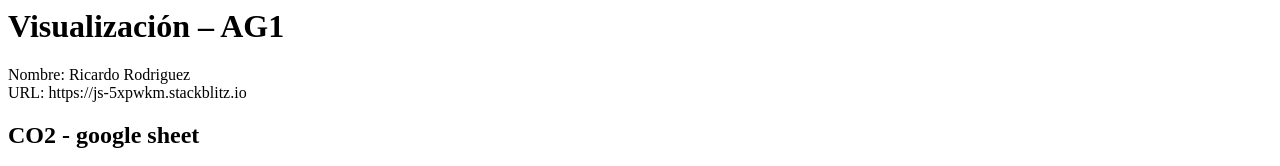
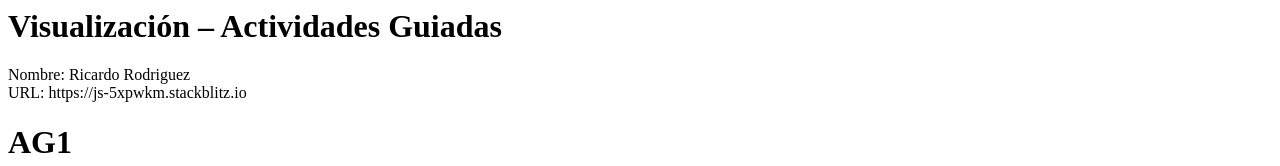
Before and after one commit to ricardo-arl/07MBIG---Visualizacion-de-Datos, a website: page index.html in a window 1280 px wide. Shown: the top 166 px of the page. Drawn offline with Linux system fonts and the light colour scheme.

Commit message:
1 file modified

```diff
--- a/index.html
+++ b/index.html
@@ -1,7 +1,8 @@
-<h1>Visualización – AG1 </h1>
+<h1>Visualización – Actividades Guiadas </h1>
 Nombre: Ricardo Rodriguez <br>
 URL: https://js-5xpwkm.stackblitz.io
 
+<h1>AG1 </h1>
 <h2>CO2 - google sheet</h2>
 <iframe width="600" height="371" seamless frameborder="0" scrolling="no" src="https://docs.google.com/spreadsheets/d/e/2PACX-1vRgwREO2sxDQCDcKpYDgI0quilJwbwGevk7dPqEWkP5A8vC1PvCRFXriwr9dv4slOl42SSC6gB073eg/pubchart?oid=910988158&amp;format=interactive"></iframe>
 
```
